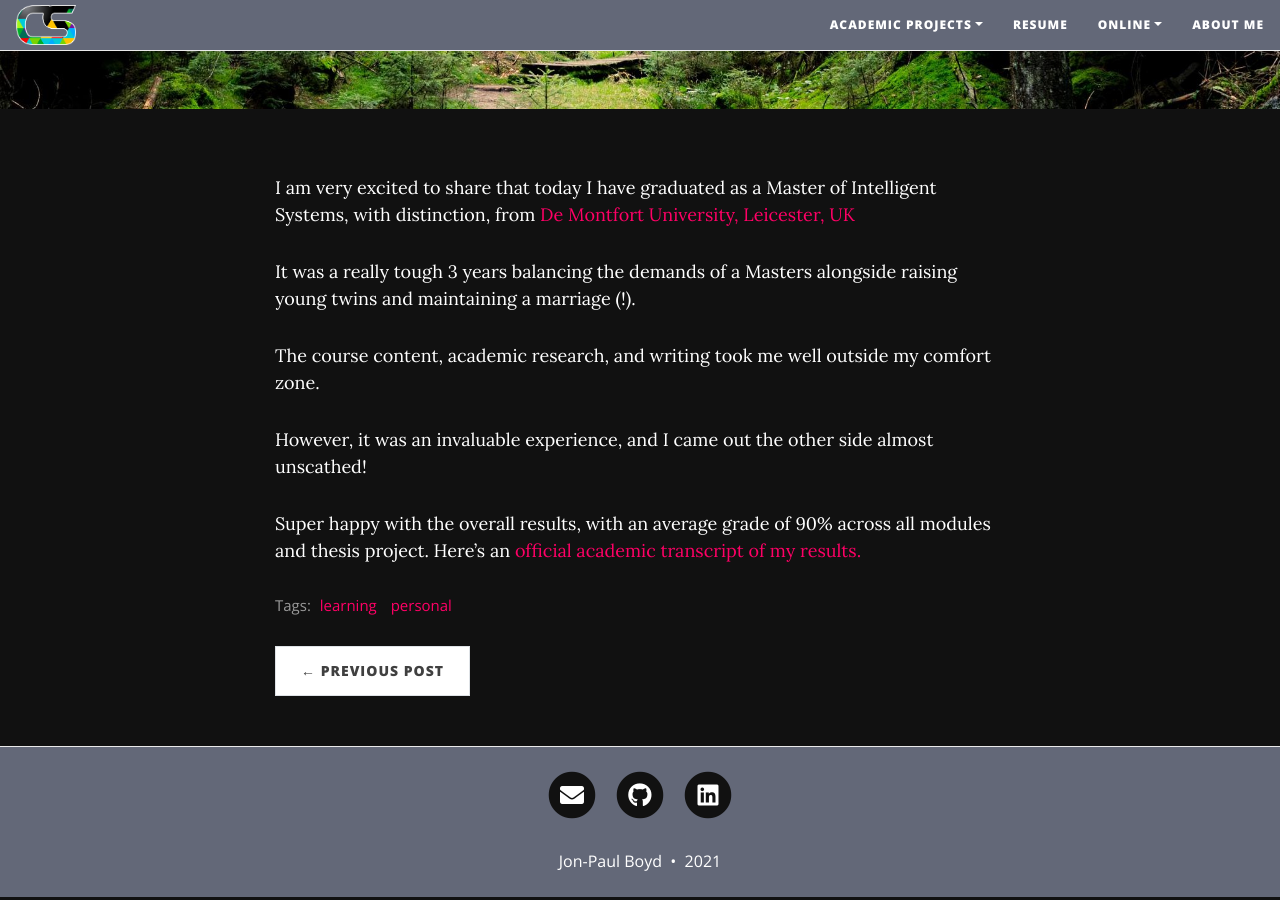
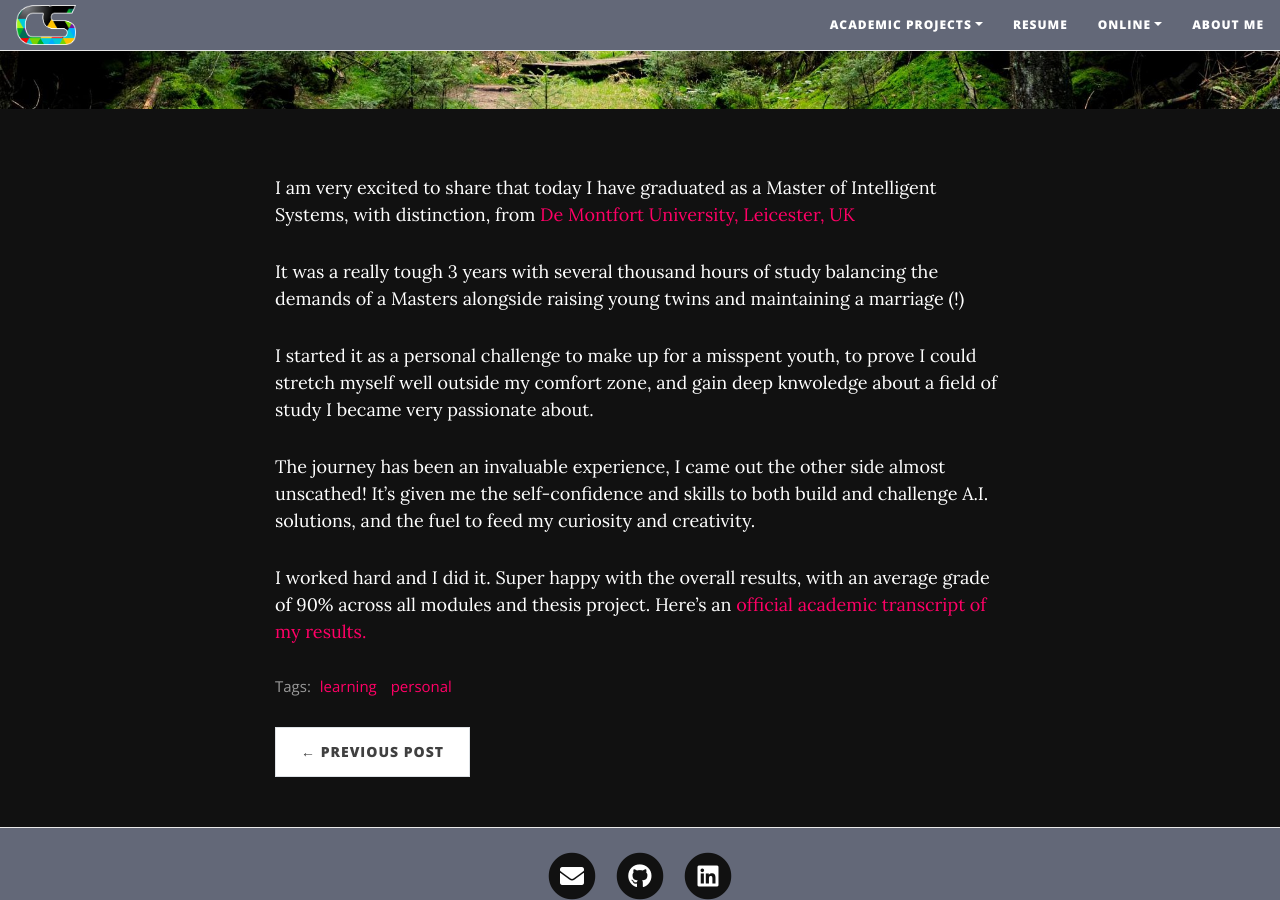
Before and after one commit to corticalstack/corticalstack.github.io, a Jekyll site: the page built from _posts/2021-07-23-masters-results-are-in.md, in a window 1280 px wide and 900 px high, scrolled down 479 px. Built offline with Jekyll 4.4.1, drawn with Linux system fonts in a browser that asks for light colours; nearby versions of some CDN libraries.

Commit message:
Post updates

```diff
--- a/_posts/2021-07-23-masters-results-are-in.md
+++ b/_posts/2021-07-23-masters-results-are-in.md
@@ -7,10 +7,10 @@ tags: [learning, personal]
 ---
 I am very excited to share that today I have graduated as a Master of Intelligent Systems, with distinction, from [De Montfort University, Leicester, UK](https://www.dmu.ac.uk/home)
 
-It was a really tough 3 years balancing the demands of a Masters alongside raising young twins and maintaining a marriage (!).
+It was a really tough 3 years with several thousand hours of study balancing the demands of a Masters alongside raising young twins and maintaining a marriage (!)
 
-The course content, academic research, and writing took me well outside my comfort zone.
+I started it as a personal challenge to make up for a misspent youth, to prove I could stretch myself well outside my comfort zone, and gain deep knwoledge about a field of study I became very passionate about.
 
-However, it was an invaluable experience, and I came out the other side almost unscathed!
+The journey has been an invaluable experience, I came out the other side almost unscathed! It's given me the self-confidence and skills to both build and challenge A.I. solutions, and the fuel to feed my curiosity and creativity.
 
-Super happy with the overall results, with an average grade of 90% across all modules and thesis project. Here's an [official academic transcript of my results.](https://docs.google.com/viewer?url=https://github.com/corticalstack/corticalstack.github.io/raw/master/docs/edu/DMU HEAR Jon-Paul Boyd 20210723.pdf)
+I worked hard and I did it. Super happy with the overall results, with an average grade of 90% across all modules and thesis project. Here's an [official academic transcript of my results.](https://docs.google.com/viewer?url=https://github.com/corticalstack/corticalstack.github.io/raw/master/docs/edu/DMU HEAR Jon-Paul Boyd 20210723.pdf)
```
Also changed, not shown: _posts/2021-06-04-masters-thesis-submitted.md (+2 -2 lines).
